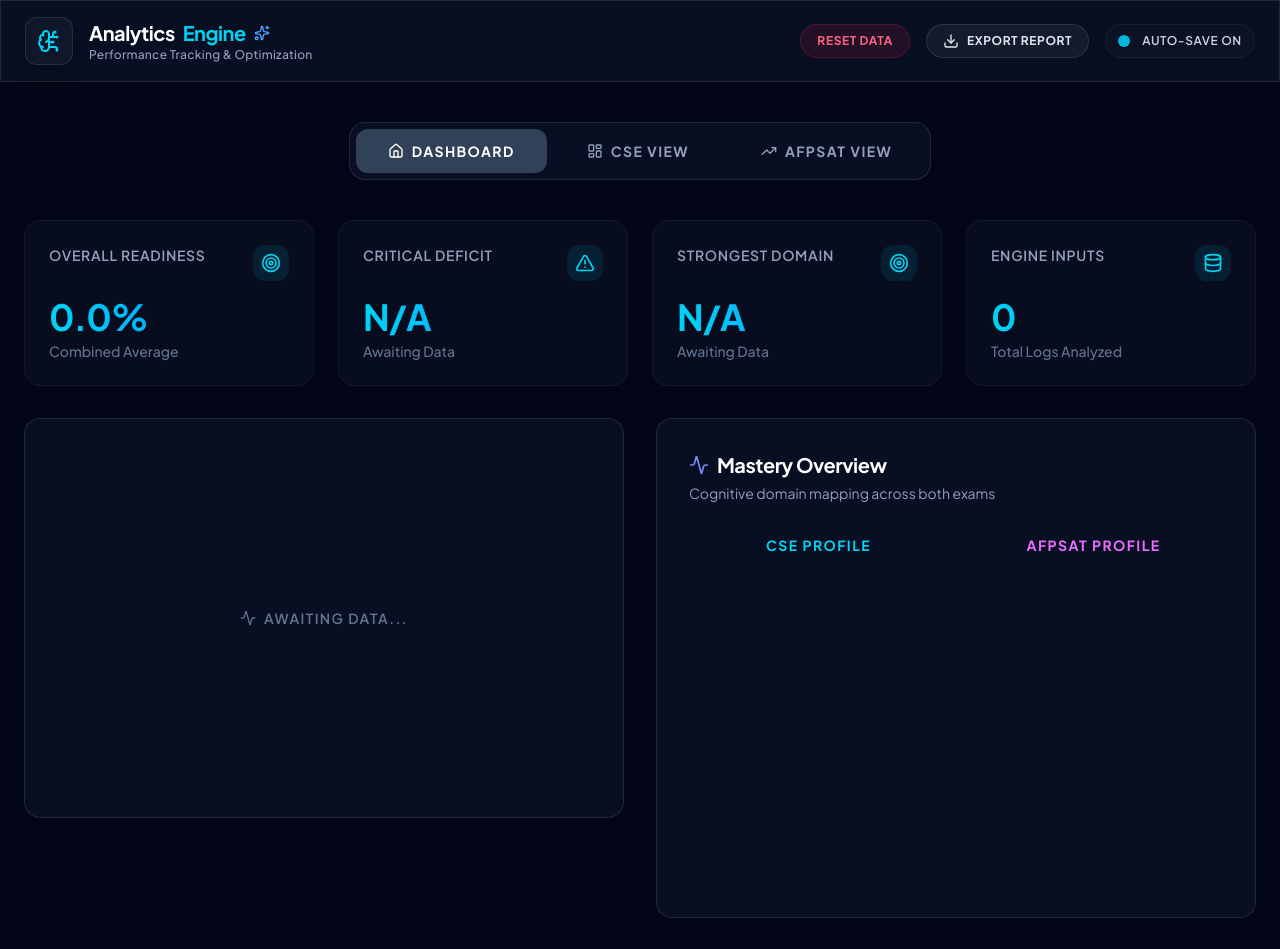
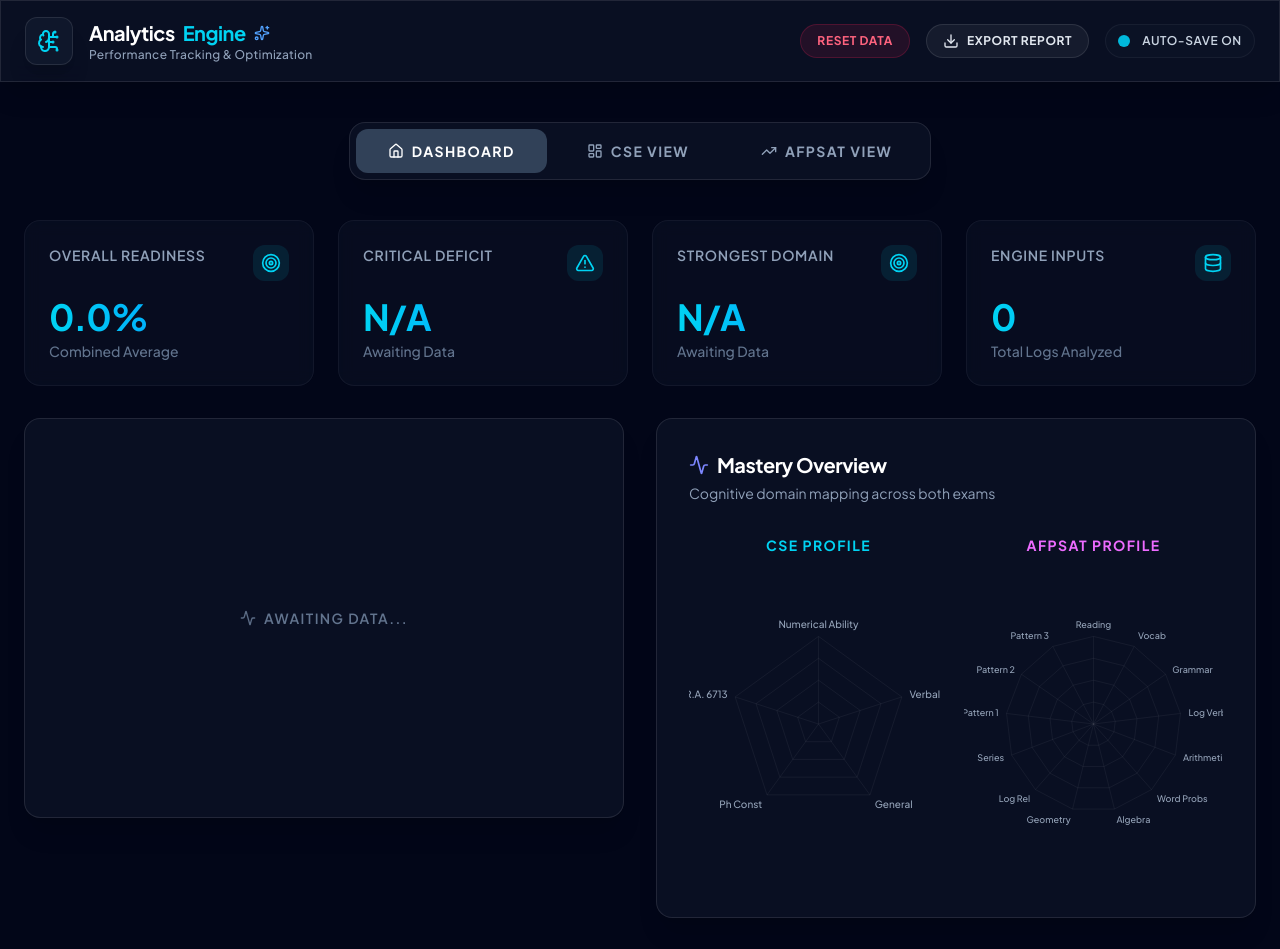
Before and after one commit to Babyama0901/CSE-AFPSAT-Analytics-Progression-Learning-Coach, a React (Vite) app: page / in a window 1280 px wide. Shown: the top 949 px of the page. Built offline with nearby package versions, Linux system fonts and the light colour scheme.

Commit message:
fix: pad radar charts with all subjects so the full polygon shape renders even if some subjects have no data

```diff
--- a/src/components/CombinedMasteryRadar.tsx
+++ b/src/components/CombinedMasteryRadar.tsx
@@ -8,7 +8,7 @@ import {
   Tooltip,
   ResponsiveContainer
 } from 'recharts';
-import { AnalyticsData } from '../types';
+import { AnalyticsData, CSE_SUBJECTS, AFPSAT_SUBJECTS, Subject } from '../types';
 import { Activity } from 'lucide-react';
 
 interface CombinedMasteryRadarProps {
@@ -35,16 +35,19 @@ const SHORT_NAMES: Record<string, string> = {
 
 export function CombinedMasteryRadar({ cseAnalytics, afpsatAnalytics }: CombinedMasteryRadarProps) {
 
-  const processData = (stats: any[]) => {
-    return stats.map(s => ({
-      subject: SHORT_NAMES[s.subject] || s.subject.replace(' Reasoning', '').replace(' Information', ''),
-      fullSubject: s.subject,
-      score: Number(s.latestPercentage.toFixed(1))
-    }));
+  const processData = (stats: any[], allSubjects: Subject[]) => {
+    return allSubjects.map(subject => {
+      const existingStat = stats.find(s => s.subject === subject);
+      return {
+        subject: SHORT_NAMES[subject] || subject.replace(' Reasoning', '').replace(' Information', ''),
+        fullSubject: subject,
+        score: existingStat ? Number(existingStat.latestPercentage.toFixed(1)) : 0
+      };
+    });
   };
 
-  const cseData = processData(cseAnalytics.subjectStats);
-  const afpsatData = processData(afpsatAnalytics.subjectStats);
+  const cseData = processData(cseAnalytics.subjectStats, CSE_SUBJECTS);
+  const afpsatData = processData(afpsatAnalytics.subjectStats, AFPSAT_SUBJECTS);
 
   const CustomTooltip = ({ active, payload }: any) => {
     if (active && payload && payload.length) {
```
